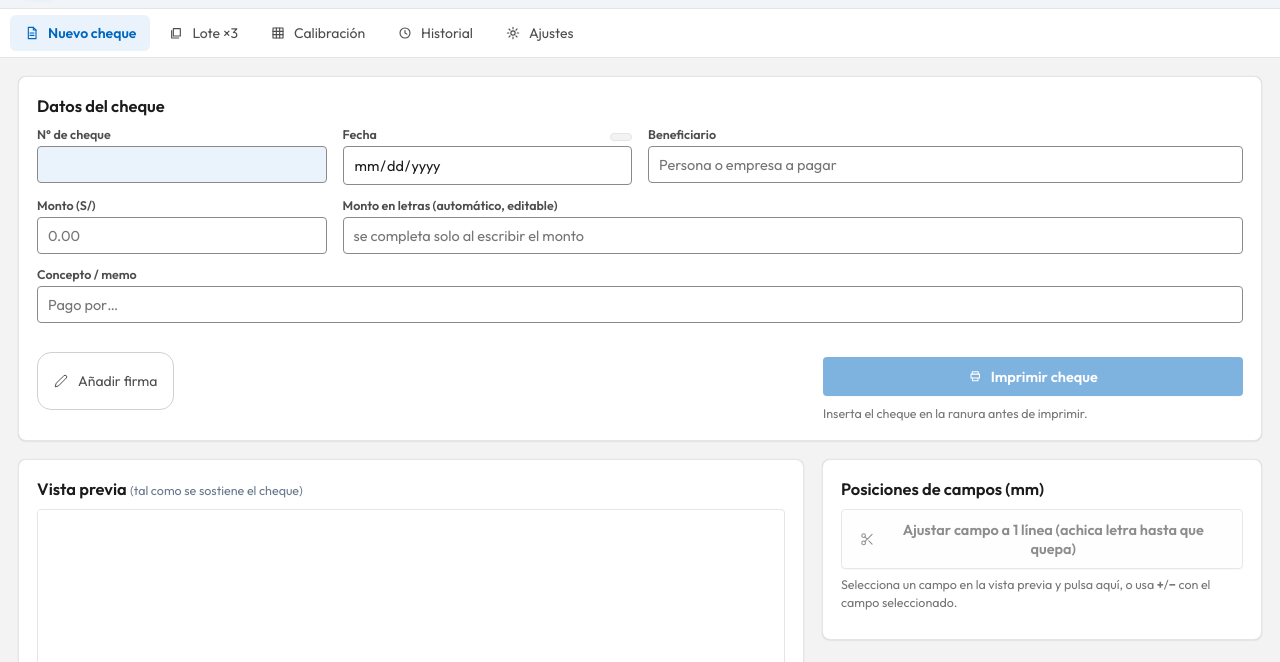
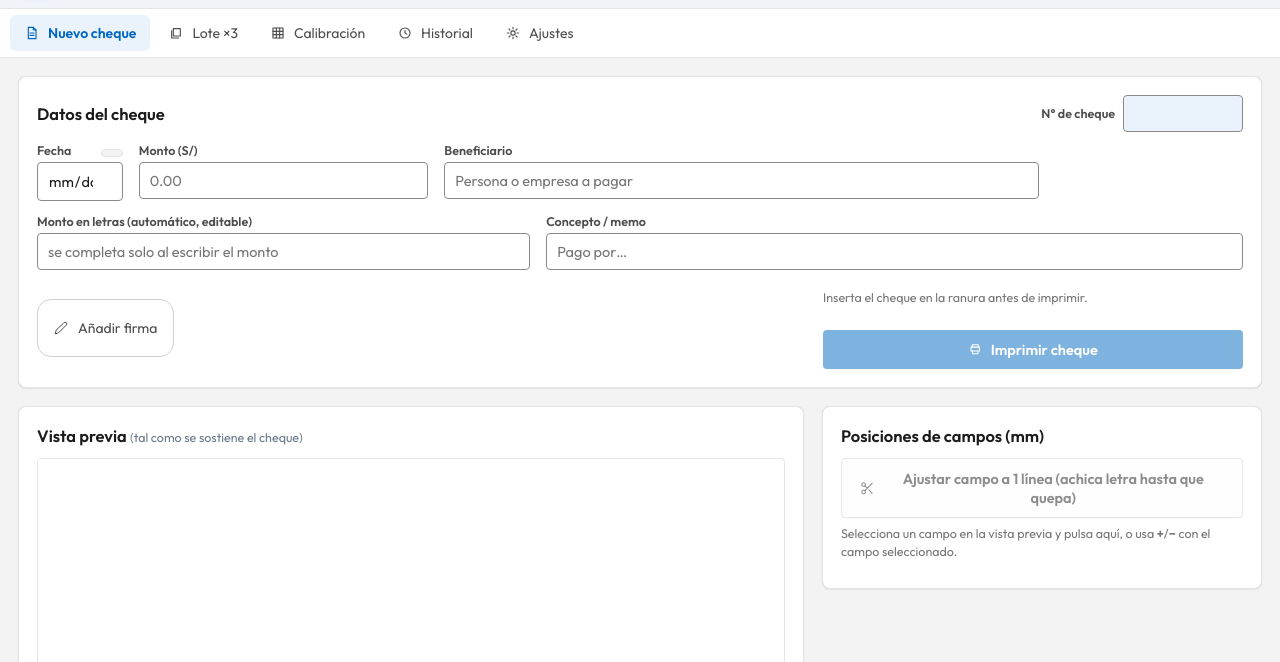
Before and after one commit to josemariarava/sigel-cheques, a website: page index.html in a window 1280 px wide. Shown: the part 138-800 px from the top of the page. Drawn offline with Linux system fonts and the light colour scheme; no server answers.

Commit message:
Datos del cheque: N° en la cabecera, fila Fecha/Monto/Benef (Benef ancho x2), letra+concepto en paralelo y ayuda encima del boton

```diff
--- a/css/base.css
+++ b/css/base.css
@@ -72,14 +72,18 @@ main{padding:18px;max-width:1280px;margin:0 auto}
 .firmaPill.conFirma{border-color:var(--accent);background:var(--accentTint);color:var(--accent);font-weight:600}
 #firmaMini{height:40px;max-width:150px;object-fit:contain;background:#fff;border:1px solid var(--borde);border-radius:6px}
 .imprimirCaja{flex:1 1 340px;margin-left:auto;max-width:420px}
-.imprimirCaja .ayuda{margin-top:8px}
+.imprimirCaja .ayuda{margin-top:0;margin-bottom:8px}
 label{display:block;font-size:12.5px;font-weight:600;margin:12px 0 4px;color:var(--texto2)}
 .formDensa label{margin-top:0}
 .lblFila{display:flex;justify-content:space-between;align-items:center;gap:8px}
 .lblFila label{margin-bottom:4px}
 #fFechaLarga{min-width:0}
 #fFechaLarga .chip{font-size:11.5px;display:inline-block;max-width:100%;white-space:nowrap;overflow:hidden;text-overflow:ellipsis;vertical-align:middle}
-#tab-nuevo .panel h2{margin-bottom:10px}
+.cabeceraFila{display:flex;justify-content:space-between;align-items:center;gap:16px;margin-bottom:10px}
+.cabeceraFila h2{margin:0}
+.numFila{display:flex;align-items:center;gap:8px}
+.numFila label{margin:0;white-space:nowrap}
+#fNumero{width:120px}
 input[type=text],input[type=number],input[type=date],select,textarea{
   width:100%;padding:8px 10px;border:1px solid #8a8a8a;border-radius:var(--radioCtrl);font-size:14.5px;font-family:inherit;background:#fff;color:var(--texto);caret-color:var(--accent);transition:border-color var(--trans),box-shadow var(--trans)}
 input:focus,select:focus,textarea:focus{outline:none;border-color:var(--accent);box-shadow:0 0 0 1px var(--accent)}
--- a/index.html
+++ b/index.html
@@ -31,12 +31,14 @@
 
 <section id="tab-nuevo" class="tab activo">
   <div class="panel">
-    <h2>Datos del cheque</h2>
-    <div class="grid grid-cols-1 sm:grid-cols-2 lg:grid-cols-4 gap-x-4 gap-y-3 formDensa">
-      <div>
+    <div class="cabeceraFila">
+      <h2>Datos del cheque</h2>
+      <div class="numFila">
         <label>N° de cheque</label>
         <input type="text" id="fNumero" class="numAuto">
       </div>
+    </div>
+    <div class="grid grid-cols-1 sm:grid-cols-2 lg:grid-cols-12 gap-x-4 gap-y-3 formDensa">
       <div>
         <div class="lblFila">
           <label>Fecha</label>
@@ -44,20 +46,20 @@
         </div>
         <input type="date" id="fFecha">
       </div>
-      <div class="lg:col-span-2">
+      <div class="lg:col-span-3">
+        <label>Monto (<span id="lblMoneda">S/</span>)</label>
+        <input type="number" id="fMonto" step="0.01" min="0" placeholder="0.00">
+      </div>
+      <div class="lg:col-span-6">
         <label>Beneficiario</label>
         <input type="text" id="fBenef" list="dlBenef" placeholder="Persona o empresa a pagar">
         <datalist id="dlBenef"></datalist>
       </div>
-      <div>
-        <label>Monto (<span id="lblMoneda">S/</span>)</label>
-        <input type="number" id="fMonto" step="0.01" min="0" placeholder="0.00">
-      </div>
-      <div class="lg:col-span-3">
+      <div class="lg:col-span-5">
         <label>Monto en letras (automático, editable)</label>
         <input type="text" id="fLetra" placeholder="se completa solo al escribir el monto">
       </div>
-      <div class="lg:col-span-4">
+      <div class="lg:col-span-7">
         <label>Concepto / memo</label>
         <input type="text" id="fConcepto" placeholder="Pago por…">
         <div id="conceptosChips" class="chips"></div>
@@ -71,8 +73,8 @@
         <span id="firmaPillTxt">Añadir firma</span>
       </button>
       <div class="imprimirCaja">
+        <div class="ayuda" title="Si es la primera vez en el día, usa la pestaña Calibración para una prueba de grilla.">Inserta el cheque en la ranura antes de imprimir.</div>
         <button class="btn btnAncho" id="btnImprimir" title="Ctrl + P"><svg class="ico" viewBox="0 0 24 24" aria-hidden="true"><path d="M7 8.5V4.5h10v4"/><path d="M5 8.5h14v6.5H5z"/><path d="M7.5 15v4.5h9V15"/></svg>Imprimir cheque</button>
-        <div class="ayuda" title="Si es la primera vez en el día, usa la pestaña Calibración para una prueba de grilla.">Inserta el cheque en la ranura antes de imprimir.</div>
       </div>
     </div>
   </div>
```
Also changed, not shown: css/app.css.
